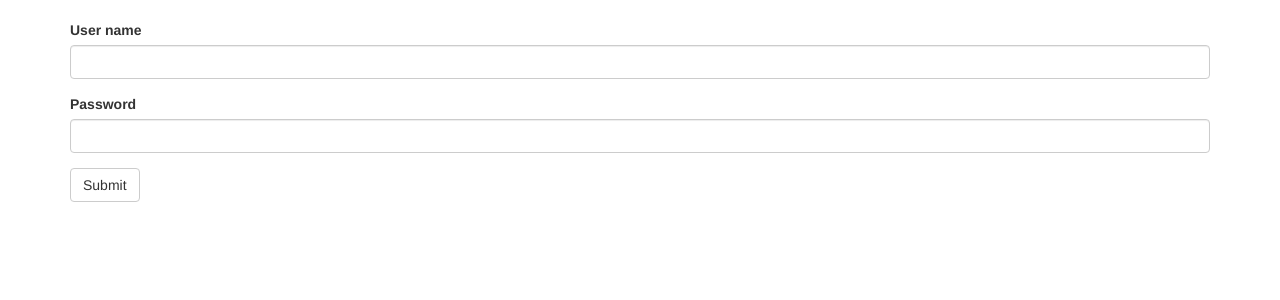
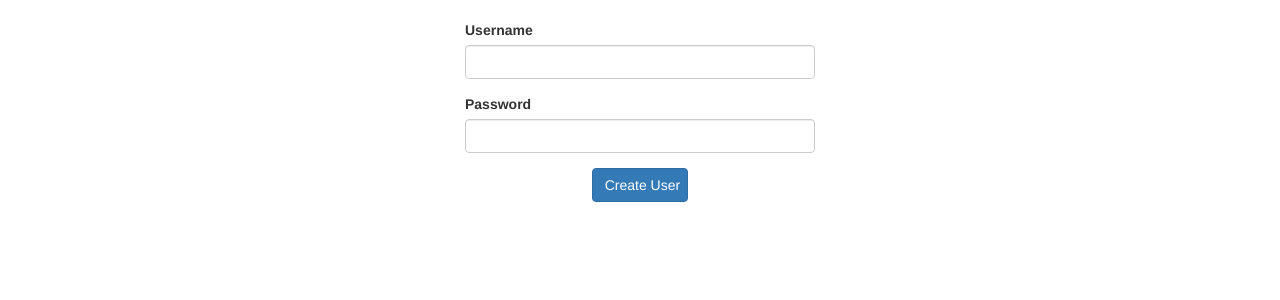
Before and after one commit to gabcoh/help-plzzz, a Django app: a page that uses templates/registration/create_user.html in a window 1280 px wide. Shown: the part 52-352 px from the top of the page. Run offline with Django 3.2, Linux system fonts and the light colour scheme; some libraries are stand-ins or nearby versions.

Commit message:
Center form

```diff
--- a/templates/registration/create_user.html
+++ b/templates/registration/create_user.html
@@ -1,23 +1,25 @@
 {% extends "base.html" %}
 {% block content %}
-{% if error_message %}
-<div class="alert alert-warning alert-dismissible" role="alert">
-      <button type="button" class="close" data-dismiss="alert"
-          aria-label="Close"><span aria-hidden="true">&times;</span></button>
-      <strong>Error: </strong> {{ error_message }}
-</div>
-{% endif %}
-
-<form action="{% url 'create_user' %}" method="POST">
+<div class="center-block row">
+    <div class="col-md-4 col-md-offset-4">
+    <form id="login" action="{% url 'create_user' %}" method="POST">
         {% csrf_token %}
         <div class="form-group">
-		<label for="username">User name</label>
-        <input type="text" name="username" class="form-control" id="username" />
+            <label for="username">Username</label>
+            <input type="text" name="username"
+                               class="form-control" id="username" />
         </div>
         <div class="form-group">
             <label for="password">Password</label>
-        <input type="password" name="password" class="form-control" id="password" />
+            <input type="password" name="password"
+                               class="form-control" id="password" />
         </div>
-	<button type="submit" class="btn btn-default">Submit</button>
+        <div class="row">
+        <div class="form-actions col-md-4 col-md-offset-4">
+                <button type="submit" class="btn btn-primary btn-block">Create User</button>
+        </div>
+        </div>
     </form>
+    </div>
+</div>
 {% endblock %}
```
Lines whose indentation alone changed are shown as unchanged.
